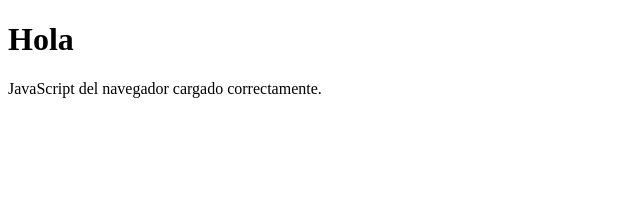
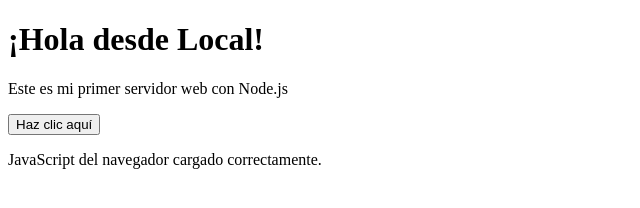
Before and after one commit to adrimaldonadof/10x-ejemplo, a website: page public/index.html in a window 1280 px wide. Shown: the whole page, without its empty margins (0-640 px from the left). Drawn offline with Linux system fonts and the light colour scheme.

Commit message:
Actualiza la pagina inicial del ejemplo.
Mejora el contenido visible para la version local con un encabezado, texto y boton de prueba.

Made-with: Cursor

```diff
--- a/public/index.html
+++ b/public/index.html
@@ -6,8 +6,11 @@
   <title>Ejemplo</title>
 </head>
 <body>
-  <h1>Hola</h1>
+  <h1>¡Hola desde Local!</h1>
+  <p>Este es mi primer servidor web con Node.js</p>
+  <button id="btn">Haz clic aquí</button>
   <p id="msg"></p>
+
   <script src="app.js"></script>
 </body>
 </html>
```
